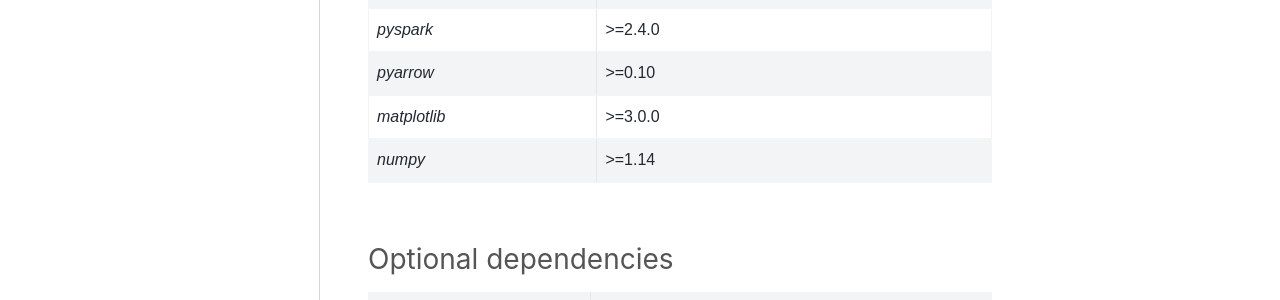
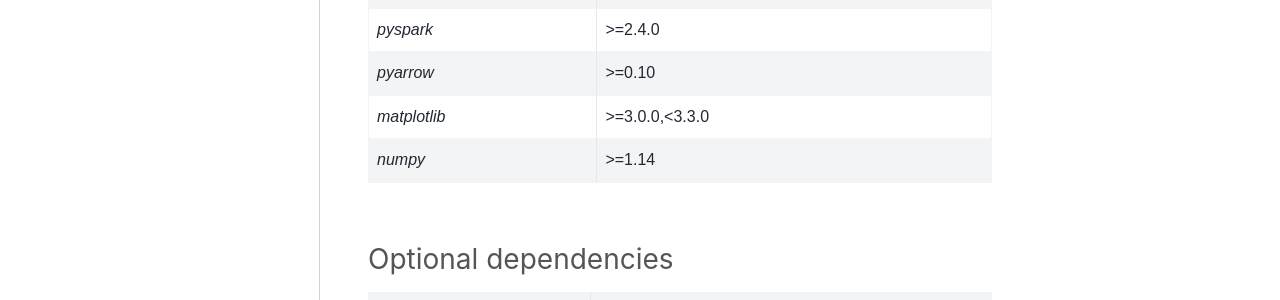
Before and after one commit to rising-star92/databricks-koalas, a Sphinx documentation site: the page built from docs/source/getting_started/install.rst, in a window 1280 px wide and 900 px high, scrolled down 2883 px. Shown: the part 287-587 px from the top of the window. Built offline with Sphinx 7.4.7 and the PyData theme 0.15.4, drawn with Linux system fonts in a browser that asks for light colours; pages that are not in the unit, such as notebooks, are missing from menus; the version number is read from the project's files by our own code.

Commit message:
Set upperbound of matplotlib to avoid failure on Ubuntu (#1959)
This was caused from https://github.com/databricks/koalas/commit/c7b69799ea3b03343d85bceb4008bc1915b7decb. On Ubuntu 18, seems like there's a problem about packaging PIL (Pillow) somewhere, see also `https://github.com/spotify/dh-virtualenv/issues/273`.

From matplotlib 3.3.0, they started to use Pillow dependency (matplotlib/matplotlib@370e9a2#diff-60f61ab7a8d1910d86d9fda2261620314edcae5894d5aaa236b821c7256badd7)

This PR simply works around for now by setting uppberbound of matplotlib.

Resolves #1958

```diff
--- a/docs/source/getting_started/install.rst
+++ b/docs/source/getting_started/install.rst
@@ -124,7 +124,7 @@ Package       Required version
 `pandas`      >=0.23.2
 `pyspark`     >=2.4.0
 `pyarrow`     >=0.10
-`matplotlib`  >=3.0.0
+`matplotlib`  >=3.0.0,<3.3.0
 `numpy`       >=1.14
 ============= ================
 
--- a/requirements-dev.txt
+++ b/requirements-dev.txt
@@ -1,7 +1,7 @@
 # Dependencies in Koalas. When you update don't forget to update setup.py and install.rst in docs.
 pandas>=0.23.2
 pyarrow>=0.10
-matplotlib>=3.0.0
+matplotlib>=3.0.0,<3.3.0
 numpy>=1.14
 
 # Optional dependencies in Koalas.
--- a/setup.py
+++ b/setup.py
@@ -57,7 +57,7 @@ setup(
         'pandas>=0.23.2',
         'pyarrow>=0.10',
         'numpy>=1.14',
-        'matplotlib>=3.0.0',
+        'matplotlib>=3.0.0,<3.3.0',
     ],
     author="Databricks",
     author_email="koalas@databricks.com",
```
